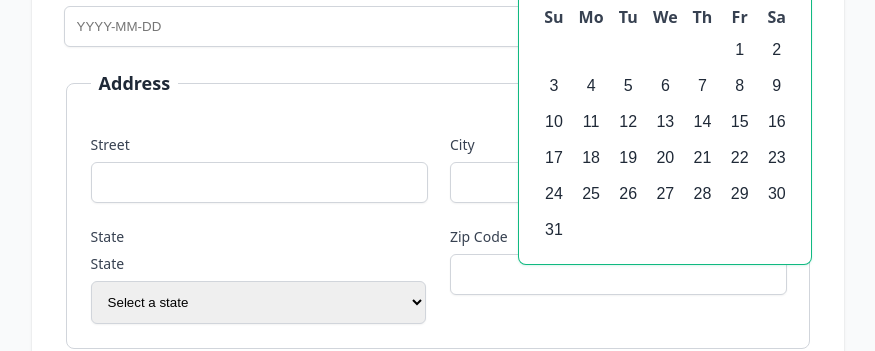
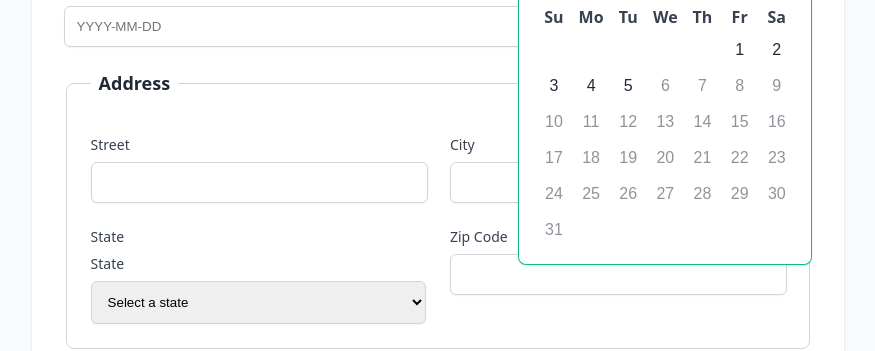
Before and after one commit to anthonywispelaereweb/OCR-DA-P14, a React (Vite) app: page / in a window 1280 px wide. Both pictures are taken after a click on the element 992 px from the left and 240 px from the top of the page. Shown: the part 306-657 px from the top of the page, without its empty margins (202-1077 px from the left). Built offline with nearby package versions, Linux system fonts and the light colour scheme.

Commit message:
update logic on datepicker

```diff
--- a/src/components/AppDatePicker.jsx
+++ b/src/components/AppDatePicker.jsx
@@ -8,7 +8,7 @@ function pad(n) {
   return n < 10 ? `0${n}` : n
 }
 
-const AppDatePicker = ({ label, name, value, onChange, required, dropdownPosition = 'bottom' }) => {
+const AppDatePicker = ({ label, name, value, onChange, required, dropdownPosition = 'bottom', allowFutureDates = false }) => {
   const [showCalendar, setShowCalendar] = useState(false)
   const [selectedDate, setSelectedDate] = useState(value || '')
   const [viewDate, setViewDate] = useState(() => {
@@ -21,7 +21,10 @@ const AppDatePicker = ({ label, name, value, onChange, required, dropdownPositio
   const ref = useRef()
 
   const currentYear = new Date().getFullYear()
-  const years = Array.from({ length: 21 }, (_, i) => currentYear - 10 + i)
+  const years = Array.from({ length: 201 }, (_, i) => (currentYear - 125) + i)
+
+  // Calcul de la date max autorisée
+  const today = new Date();
 
   useEffect(() => {
     function handleClickOutside(e) {
@@ -44,15 +47,17 @@ const AppDatePicker = ({ label, name, value, onChange, required, dropdownPositio
   const handleInputClick = () => setShowCalendar(true)
 
   const handleDayClick = day => {
-    const year = viewDate.getFullYear()
-    const month = viewDate.getMonth()
-    const dateStr = `${year}-${pad(month + 1)}-${pad(day)}`
-    setSelectedDate(dateStr)
-    setShowCalendar(false)
+    const year = viewDate.getFullYear();
+    const month = viewDate.getMonth();
+    const dateObj = new Date(year, month, day);
+    if (!allowFutureDates && dateObj > today) return;
+    const dateStr = `${year}-${pad(month + 1)}-${pad(day)}`;
+    setSelectedDate(dateStr);
+    setShowCalendar(false);
     if (onChange) {
-      onChange({ target: { name, value: dateStr } })
+      onChange({ target: { name, value: dateStr } });
     }
-  }
+  };
 
   const handlePrevMonth = () => {
     setViewDate(prev => new Date(prev.getFullYear(), prev.getMonth() - 1))
@@ -119,20 +124,16 @@ const AppDatePicker = ({ label, name, value, onChange, required, dropdownPositio
       {showCalendar && (
         <div className={`calendar-popup ${dropdownPosition}`}>
           <div className='calendar-nav'>
-            <button type='button' className='calendar-nav-btn' onClick={handlePrevMonth}>
-              &lt;
-            </button>
+            <button type='button' className='calendar-nav-btn' onClick={handlePrevMonth}>&lt;</button>
             <span>{viewDate.toLocaleString('default', { month: 'long' })}</span>
             <select value={viewDate.getFullYear()} onChange={handleYearChange} className='calendar-nav-btn' style={{ margin: '0 0.5rem' }}>
-              {years.map(y => (
-                <option key={y} value={y}>
-                  {y}
-                </option>
-              ))}
+              {years.map(y => {
+                // Si allowFutureDates=false, on ne propose pas les années > aujourd'hui
+                if (!allowFutureDates && y > today.getFullYear()) return null;
+                return <option key={y} value={y}>{y}</option>;
+              })}
             </select>
-            <button type='button' className='calendar-nav-btn' onClick={handleNextMonth}>
-              &gt;
-            </button>
+            <button type='button' className='calendar-nav-btn' onClick={handleNextMonth}>&gt;</button>
           </div>
           <table>
             <thead>
@@ -148,11 +149,18 @@ const AppDatePicker = ({ label, name, value, onChange, required, dropdownPositio
               {weeks.map((week, i) => (
                 <tr key={i}>
                   {week.map((day, j) => {
-                    const isSelected = day && selectedDate === `${viewDate.getFullYear()}-${pad(viewDate.getMonth() + 1)}-${pad(day)}`
+                    const isSelected = day && selectedDate === `${viewDate.getFullYear()}-${pad(viewDate.getMonth() + 1)}-${pad(day)}`;
+                    const isFuture = day && !allowFutureDates && (new Date(viewDate.getFullYear(), viewDate.getMonth(), day) > today);
                     return (
                       <td key={j} style={{ textAlign: 'center', padding: 2 }}>
                         {day ? (
-                          <button type='button' className={`calendar-day-btn${isSelected ? ' selected' : ''}`} onClick={() => handleDayClick(day)}>
+                          <button
+                            type='button'
+                            className={`calendar-day-btn${isSelected ? ' selected' : ''}`}
+                            onClick={() => handleDayClick(day)}
+                            disabled={isFuture}
+                            style={isFuture ? { opacity: 0.5, cursor: 'not-allowed' } : {}}
+                          >
                             {day}
                           </button>
                         ) : null}
@@ -166,7 +174,7 @@ const AppDatePicker = ({ label, name, value, onChange, required, dropdownPositio
         </div>
       )}
     </div>
-  )
+  );
 }
 
 export default AppDatePicker
--- a/src/pages/CreateEmployeesPage/index.jsx
+++ b/src/pages/CreateEmployeesPage/index.jsx
@@ -119,6 +119,7 @@ const CreateEmployeesPage = () => {
             onChange={handleInputChange}
             dropdownPosition='left'
             required
+            allowFutureDates
           />
         </div>
 
```
